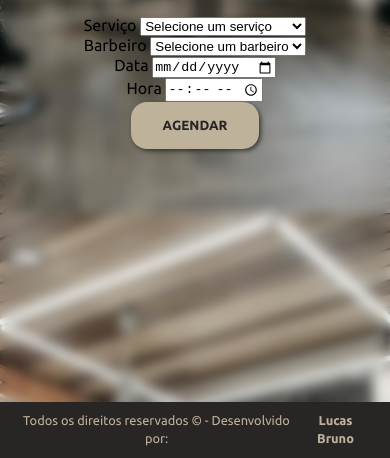
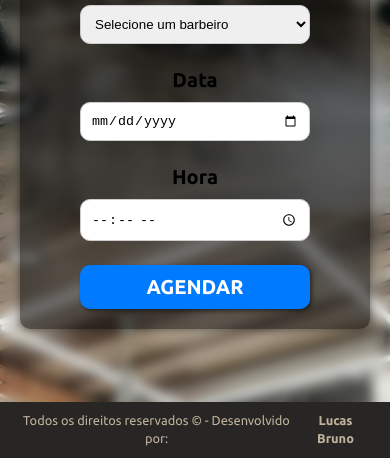
Before and after one commit to Brrn91/agendamento-barbearia, a plain HTML site: page pages/agendamento.html in a window 390 px wide. Shown: the part 631-1089 px from the top of the page. Drawn offline with nearby package versions, Linux system fonts and the light colour scheme.

Commit message:
feat: add responsive CSS stylesheets for login, scheduling, contacts, and index pages

```diff
--- a/styles/agendamento.css
+++ b/styles/agendamento.css
@@ -0,0 +1,70 @@
+section.agendamento {
+  display: flex;
+  flex-direction: column;
+  align-items: center;
+  justify-content: center;
+  width: 100%;
+  max-width: 31.25rem;
+  padding: 1.25rem;
+  border-radius: 0.625rem;
+  background-color: rgba(0, 0, 0, 0.5);
+  box-shadow: 0 0 0.625rem rgba(0, 0, 0, 0.5);
+}
+
+section.agendamento h1 {
+  font-size: 2rem;
+  font-weight: bold;
+  margin: 1.25rem 0 0 0;
+}
+
+form {
+  display: flex;
+  flex-direction: column;
+  height: 100%;
+  width: 100%;
+  gap: 1.5rem;
+  align-items: center;
+  justify-content: center;
+  width: 100%;
+  max-width: 31.25rem;
+  padding: 0 1.25rem;
+}
+
+div.agendamento-container {
+  width: 100%;
+  max-width: 31.25rem;
+  padding: 0 1.25rem;
+}
+
+div.input-group {
+  display: flex;
+  flex-direction: column;
+  width: 100%;
+  max-width: 31.25rem;
+}
+
+div.input-group label {
+  font-size: 1.25rem;
+  font-weight: bold;
+  margin-bottom: 0.625rem;
+}
+
+div.input-group input,
+div.input-group select {
+  width: 100%;
+  padding: 0.625rem;
+  border-radius: 0.625rem;
+  border: 0.0625rem solid #ccc;
+}
+
+button.agendamento-btn {
+  width: 100%;
+  padding: 0.625rem;
+  border-radius: 0.625rem;
+  border: none;
+  background-color: var(--azul);
+  color: var(--texto);
+  font-size: 1.25rem;
+  font-weight: bold;
+  cursor: pointer;
+}
--- a/styles/contatos.css
+++ b/styles/contatos.css
@@ -37,6 +37,11 @@ div.contatos-container > div > i {
   padding-right: 0.5rem;
 }
 
+div>p:hover{
+  color: var(--azul);
+  cursor: pointer;
+}
+
 div.mapa {
   display: flex;
   flex-direction: row;
--- a/styles/index.css
+++ b/styles/index.css
@@ -13,6 +13,7 @@
   --texto: #ffffff;
   --escuro: #282625;
   --claro: #bfb29b;
+  --azul: #007bff;
 
   --sombras: rgba(14, 13, 12, 0.6) 2px 2px 4px;
 }
@@ -148,8 +149,8 @@ button > a:hover {
   font-family: "Ubuntu", sans-serif;
 
   /* Cores e Bordas */
-  background-color: var(--claro);
-  color: var(--escuro);
+  background-color: var(--azul);
+  color: var(--texto);
   border-radius: 1rem;
   border: none;
   box-shadow: var(--sombras);
@@ -160,8 +161,8 @@ button > a:hover {
 }
 
 .agendamento-btn:hover {
-  background-color: var(--escuro);
-  color: var(--claro);
+  background-color: var(--destaque);
+  color: var(--texto);
   /* Um leve aumento de tamanho melhora a experiência */
   transform: scale(1.05);
   box-shadow: 0 0.25rem 0.9375rem rgba(0, 0, 0, 0.4);
@@ -189,7 +190,7 @@ footer > a {
 }
 
 footer > a:hover {
-  color: var(--texto-destaque);
+  color: var(--azul);
   text-decoration: underline;
 }
 
```
Also changed, not shown: styles/login.css (+6 -6 lines).
